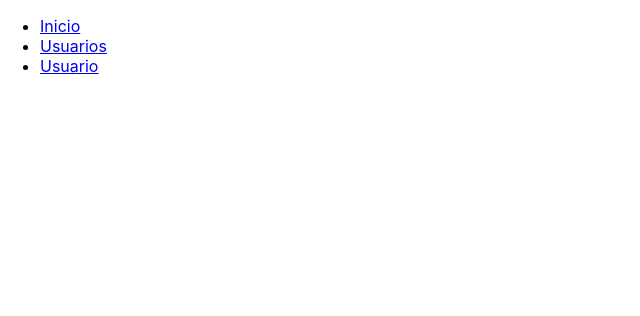
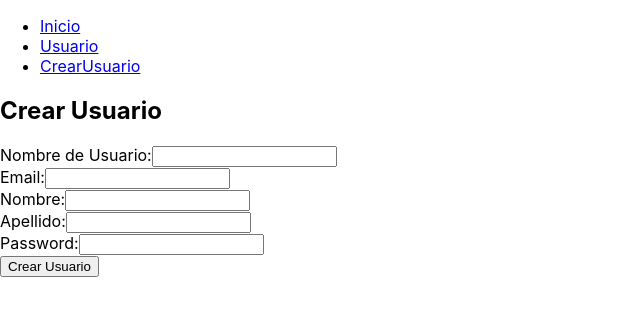
Before and after one commit to MallicTesla/Ecommerce_con_full_api, a React (Create React App) app in the folder ecommerce_fron/: page /crearUsuario in a window 1280 px wide. Shown: the top 316 px of the page, without its empty margins (0-640 px from the left). Built offline with nearby package versions, Linux system fonts and the light colour scheme.

Commit message:
primeros pasos para crear usuarios

```diff
--- a/ecommerce_fron/src/App.jsx
+++ b/ecommerce_fron/src/App.jsx
@@ -2,6 +2,7 @@ import React, { useState } from "react";
 import { BrowserRouter as Router, Link, Route, Routes } from "react-router-dom";
 import Usuarios from "./paginas/usuario/usuarios";
 import Usuario  from "./paginas/usuario/usuario";
+import CrearUsuario  from "./paginas/usuario/nuevo_usuario";
 
 
 function App() {
@@ -12,15 +13,18 @@ function App() {
                 <nav>
                     <ul>
                         <li><Link to="/"> Inicio </Link></li>
-                        <li><Link to="/usuarios"> Usuarios </Link></li>
+                        {/* <li><Link to="/usuarios"> Usuarios </Link></li> */}
                         <li><Link to="/usuario "> Usuario  </Link></li>
+                        <li><Link to="/crearUsuario "> CrearUsuario  </Link></li>
+
                     </ul>
                 </nav>
 
                 <Routes>
                     {/* Define la ruta para /usuarios y utiliza el componente Usuarios */}
-                    <Route path="/usuarios" element={<Usuarios />} />
+                    {/* <Route path="/usuarios" element={<Usuarios />} /> */}
                     <Route path="/usuario" element={<Usuario />} />
+                    <Route path="/crearUsuario" element={<CrearUsuario />} />
                     {/* Otras rutas y componentes */}
                 </Routes>
             </div>
--- /dev/null
+++ b/ecommerce_fron/src/paginas/usuario/nuevo_usuario.jsx
@@ -0,0 +1,93 @@
+import React, { useState } from "react";
+import axios from "axios";
+
+// Declara el componente funcional CrearUsuario.
+const CrearUsuario = () => {
+    // Utiliza el hook useState para declarar un estado llamado 'usuario' con un valor inicial de un objeto vacío.
+    const [usuario, setUsuario] = useState({
+        nombre_usuario: "",
+        email: "",
+        nombre: "",
+        apellido: "",
+        password: "",
+    });
+
+    // Declara una función 'handleInputChange' que se ejecuta cuando hay cambios en los campos de entrada del formulario.
+    const handleInputChange = (e) => {
+        // Actualiza el estado 'usuario' copiando el estado actual y sobrescribiendo la propiedad correspondiente con el nuevo valor.
+        setUsuario({ ...usuario, [e.target.name]: e.target.value });
+    };
+
+    // Declara una función 'handleCrearUsuario' que se ejecuta cuando se hace clic en el botón "Crear Usuario".
+    const handleCrearUsuario = async () => {
+        try {
+            // Realiza una solicitud POST a la URL especificada con los detalles del usuario.
+            const response = await axios.post("http://127.0.0.1:8000/usuario/usuario/", usuario);
+            // Registra la respuesta en la consola.
+            console.log(response.data);
+            // Maneja la respuesta, por ejemplo, redirigiendo a otra página después de crear el usuario.
+        } catch (error) {
+            // Captura errores y los registra en la consola.
+            console.error("Error al crear usuario:", error.response.data);
+            // Maneja el error de creación de usuario, por ejemplo, mostrando un mensaje al usuario.
+        }
+    };
+
+    // Retorna la estructura del componente, que es un formulario para crear un nuevo usuario.
+    return (
+        <div>
+            <h2>Crear Usuario</h2>
+            {/* Cada div representa un campo de entrada del formulario con su respectiva etiqueta y controlado por el estado 'usuario'. */}
+            <div>
+                <label>Nombre de Usuario:</label>
+                <input
+                    type="text"
+                    name="nombre_usuario"
+                    value={usuario.nombre_usuario}
+                    onChange={handleInputChange}
+                />
+            </div>
+            <div>
+                <label>Email:</label>
+                <input
+                    type="text"
+                    name="email"
+                    value={usuario.email}
+                    onChange={handleInputChange}
+                />
+            </div>
+            <div>
+                <label>Nombre:</label>
+                <input
+                    type="text"
+                    name="nombre"
+                    value={usuario.nombre}
+                    onChange={handleInputChange}
+                />
+            </div>
+            <div>
+                <label>Apellido:</label>
+                <input
+                    type="text"
+                    name="apellido"
+                    value={usuario.apellido}
+                    onChange={handleInputChange}
+                />
+            </div>
+            <div>
+                <label>Password:</label>
+                <input
+                    type="password"
+                    name="password"
+                    value={usuario.password}
+                    onChange={handleInputChange}
+                />
+            </div>
+            {/* El botón "Crear Usuario" llama a la función 'handleCrearUsuario' cuando se hace clic. */}
+            <button onClick={handleCrearUsuario}>Crear Usuario</button>
+        </div>
+    );
+};
+
+// Exporta el componente CrearUsuario para que pueda ser utilizado en otros archivos.
+export default CrearUsuario;
```
